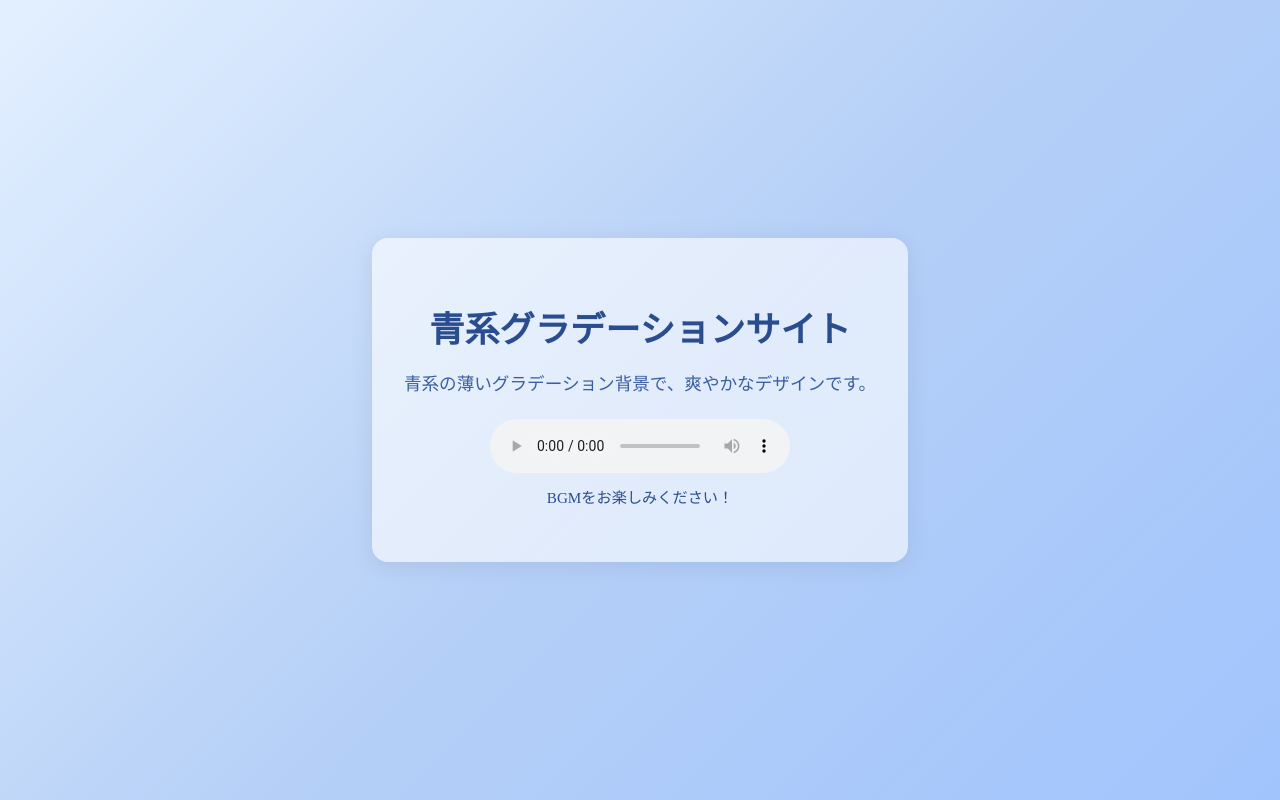
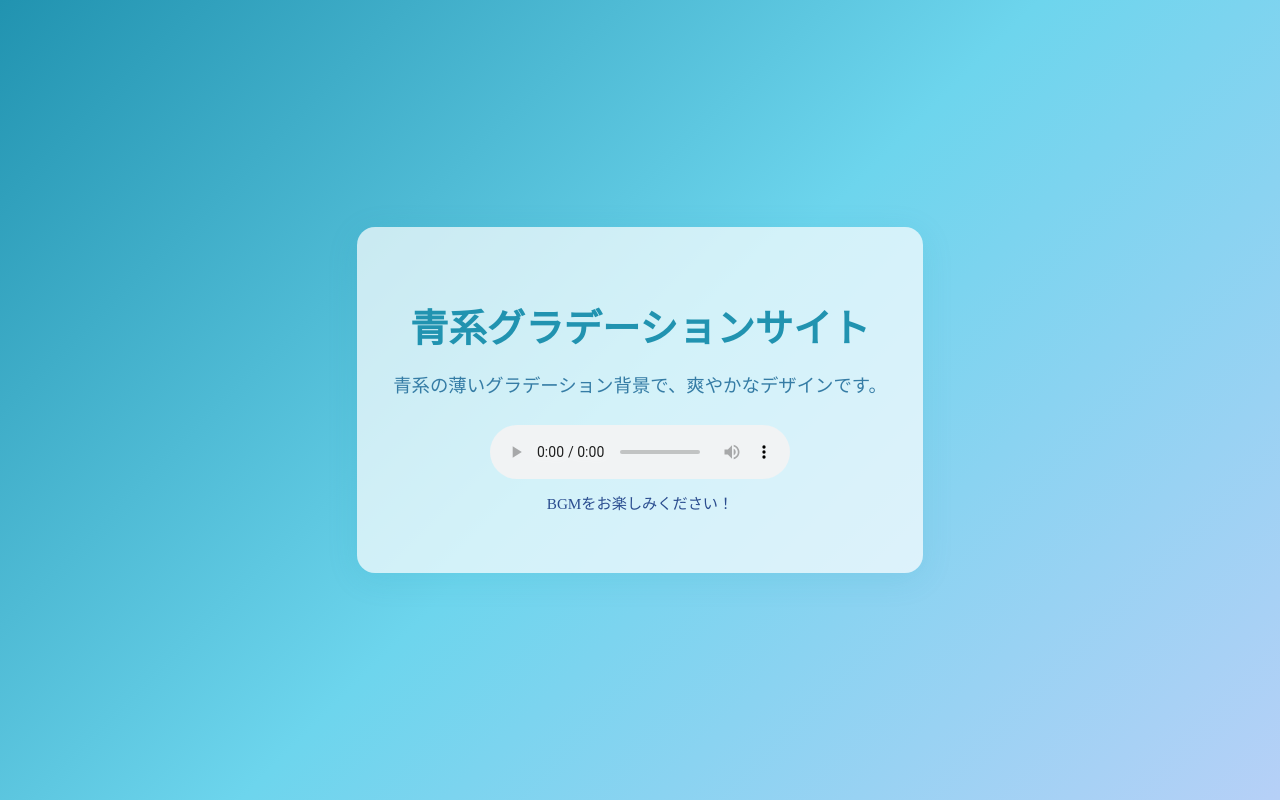
Before and after one commit to na20071206/my-web, a plain HTML site: page index.html in a window 1280 px wide. Drawn offline with Linux system fonts and the light colour scheme.

Commit message:
スタイルの改善とデザインの一貫性を向上させるために、背景色とコンテナのスタイルを更新

```diff
--- a/index.html
+++ b/index.html
@@ -11,28 +11,28 @@
             display: flex;
             align-items: center;
             justify-content: center;
-            /* 青系の薄いグラデーション */
-            background: linear-gradient(135deg, #e3f0ff 0%, #b6d0f7 50%, #a1c4fd 100%);
+            /* 青系の鮮やかなグラデーション */
+            background: linear-gradient(135deg, #2193b0 0%, #6dd5ed 50%, #b6d0f7 100%);
         }
         .container {
-            background: rgba(255,255,255,0.6);
-            border-radius: 16px;
-            padding: 40px 32px;
-            box-shadow: 0 4px 24px rgba(0,0,0,0.08);
+            background: rgba(255,255,255,0.7);
+            border-radius: 18px;
+            padding: 44px 36px;
+            box-shadow: 0 6px 32px rgba(33,147,176,0.12);
             text-align: center;
         }
         h1 {
             font-family: 'Segoe UI', 'Arial', sans-serif;
-            font-size: 2.2rem;
-            color: #2a4d8f;
-            margin-bottom: 12px;
+            font-size: 2.4rem;
+            color: #2193b0;
+            margin-bottom: 14px;
         }
         p {
-            color: #3a5fa0;
-            font-size: 1.1rem;
+            color: #357ca5;
+            font-size: 1.15rem;
         }
         .audio-player {
-            margin-top: 24px;
+            margin-top: 28px;
         }
     </style>
 </head>
```
